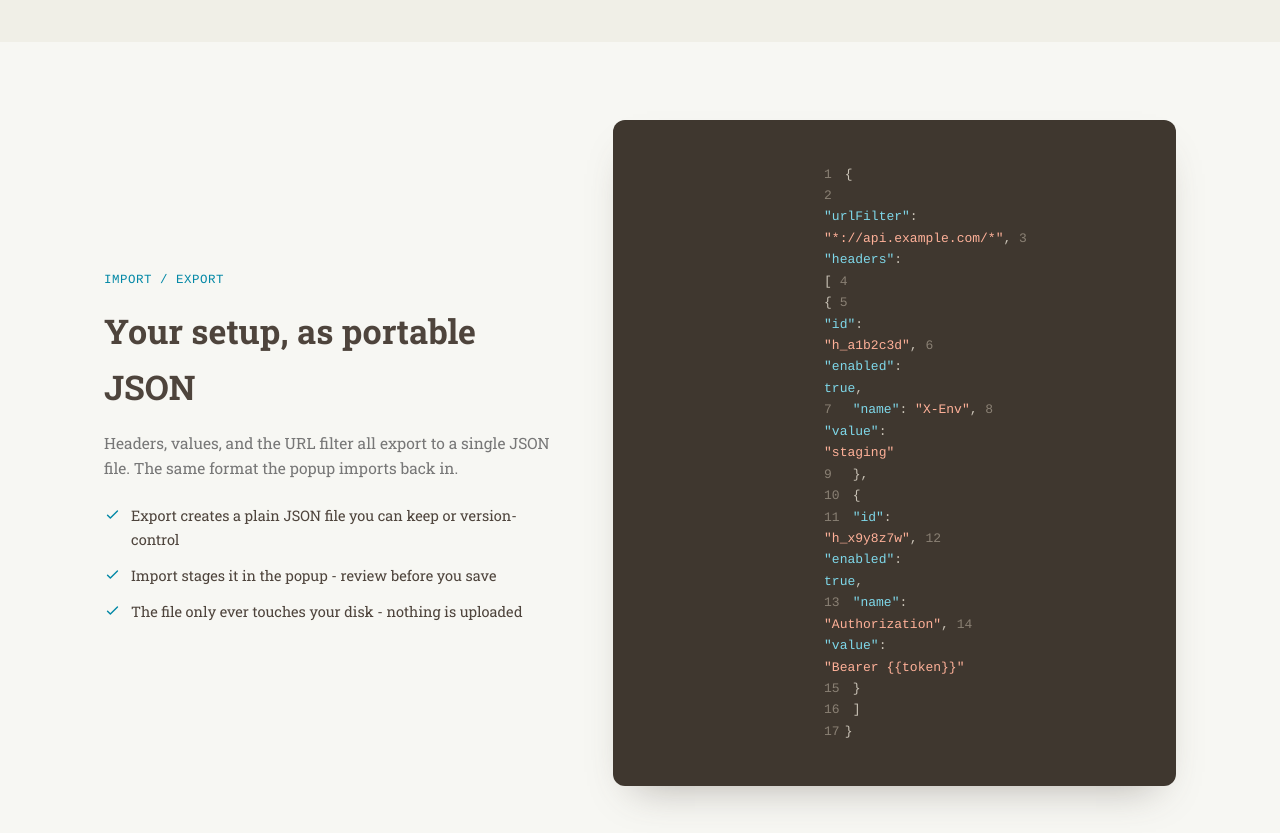
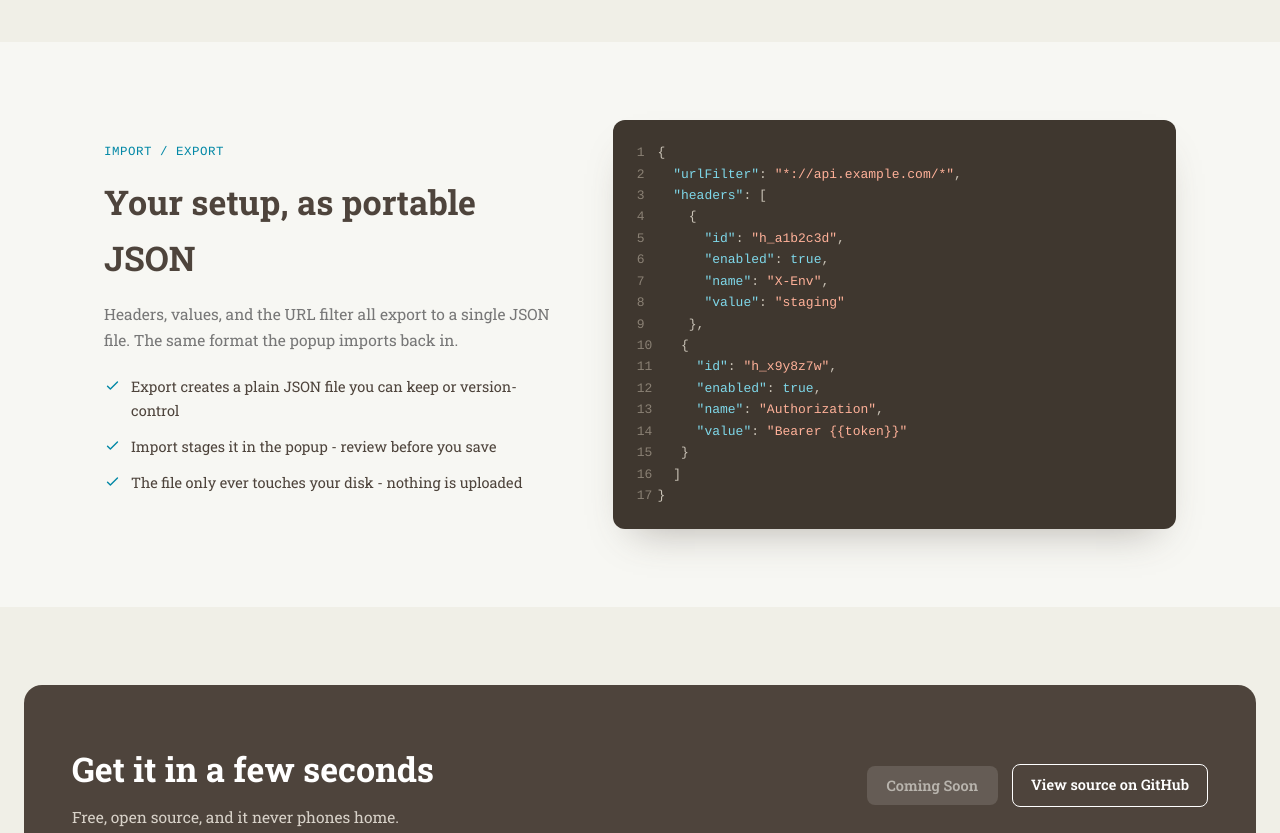
Before and after one commit to ysknsid25/http-header-injector, a browser extension: page docs/index.html in a window 1280 px wide. Shown: the part 2680-3513 px from the top of the page. Drawn offline with Linux system fonts and the light colour scheme.

Commit message:
docs: LP
Signed-off-by: ysknsid25 <kengo071225@gmail.com>

```diff
--- a/docs/index.html
+++ b/docs/index.html
@@ -1307,44 +1307,24 @@
                             </li>
                         </ul>
                     </div>
-                    <div class="code-block">
-                        <span class="ln">1</span><span class="p">{</span>
-                        <span class="ln">2</span>
-                        <span class="k">"urlFilter"</span
-                        ><span class="p">:</span>
-                        <span class="s">"*://api.example.com/*"</span
-                        ><span class="p">,</span> <span class="ln">3</span>
-                        <span class="k">"headers"</span><span class="p">:</span>
-                        <span class="p">[</span> <span class="ln">4</span>
-                        <span class="p">{</span> <span class="ln">5</span>
-                        <span class="k">"id"</span><span class="p">:</span>
-                        <span class="s">"h_a1b2c3d"</span
-                        ><span class="p">,</span> <span class="ln">6</span>
-                        <span class="k">"enabled"</span><span class="p">:</span>
-                        <span class="k">true</span><span class="p">,</span>
-                        <span class="ln">7</span> <span class="k">"name"</span
-                        ><span class="p">:</span> <span class="s">"X-Env"</span
-                        ><span class="p">,</span> <span class="ln">8</span>
-                        <span class="k">"value"</span><span class="p">:</span>
-                        <span class="s">"staging"</span>
-                        <span class="ln">9</span> <span class="p">},</span>
-                        <span class="ln">10</span> <span class="p">{</span>
-                        <span class="ln">11</span> <span class="k">"id"</span
-                        ><span class="p">:</span>
-                        <span class="s">"h_x9y8z7w"</span
-                        ><span class="p">,</span> <span class="ln">12</span>
-                        <span class="k">"enabled"</span><span class="p">:</span>
-                        <span class="k">true</span><span class="p">,</span>
-                        <span class="ln">13</span> <span class="k">"name"</span
-                        ><span class="p">:</span>
-                        <span class="s">"Authorization"</span
-                        ><span class="p">,</span> <span class="ln">14</span>
-                        <span class="k">"value"</span><span class="p">:</span>
-                        <span class="s">"Bearer {{token}}"</span>
-                        <span class="ln">15</span> <span class="p">}</span>
-                        <span class="ln">16</span> <span class="p">]</span>
-                        <span class="ln">17</span><span class="p">}</span>
-                    </div>
+                    <!-- prettier-ignore -->
+                    <div class="code-block"><span class="ln">1</span><span class="p">{</span>
+<span class="ln">2</span>  <span class="k">"urlFilter"</span><span class="p">:</span> <span class="s">"*://api.example.com/*"</span><span class="p">,</span>
+<span class="ln">3</span>  <span class="k">"headers"</span><span class="p">:</span> <span class="p">[</span>
+<span class="ln">4</span>    <span class="p">{</span>
+<span class="ln">5</span>      <span class="k">"id"</span><span class="p">:</span> <span class="s">"h_a1b2c3d"</span><span class="p">,</span>
+<span class="ln">6</span>      <span class="k">"enabled"</span><span class="p">:</span> <span class="k">true</span><span class="p">,</span>
+<span class="ln">7</span>      <span class="k">"name"</span><span class="p">:</span> <span class="s">"X-Env"</span><span class="p">,</span>
+<span class="ln">8</span>      <span class="k">"value"</span><span class="p">:</span> <span class="s">"staging"</span>
+<span class="ln">9</span>    <span class="p">},</span>
+<span class="ln">10</span>   <span class="p">{</span>
+<span class="ln">11</span>     <span class="k">"id"</span><span class="p">:</span> <span class="s">"h_x9y8z7w"</span><span class="p">,</span>
+<span class="ln">12</span>     <span class="k">"enabled"</span><span class="p">:</span> <span class="k">true</span><span class="p">,</span>
+<span class="ln">13</span>     <span class="k">"name"</span><span class="p">:</span> <span class="s">"Authorization"</span><span class="p">,</span>
+<span class="ln">14</span>     <span class="k">"value"</span><span class="p">:</span> <span class="s">"Bearer {{token}}"</span>
+<span class="ln">15</span>   <span class="p">}</span>
+<span class="ln">16</span>  <span class="p">]</span>
+<span class="ln">17</span><span class="p">}</span></div>
                 </div>
             </section>
 
```
